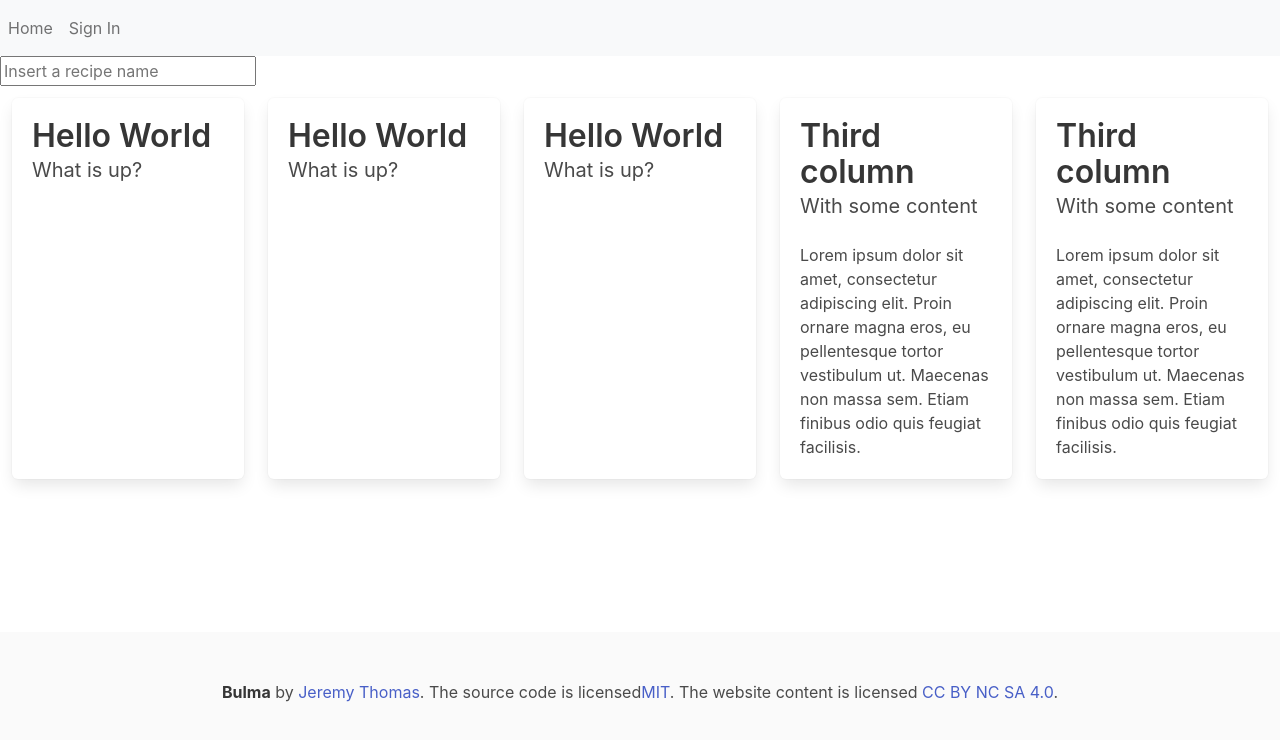
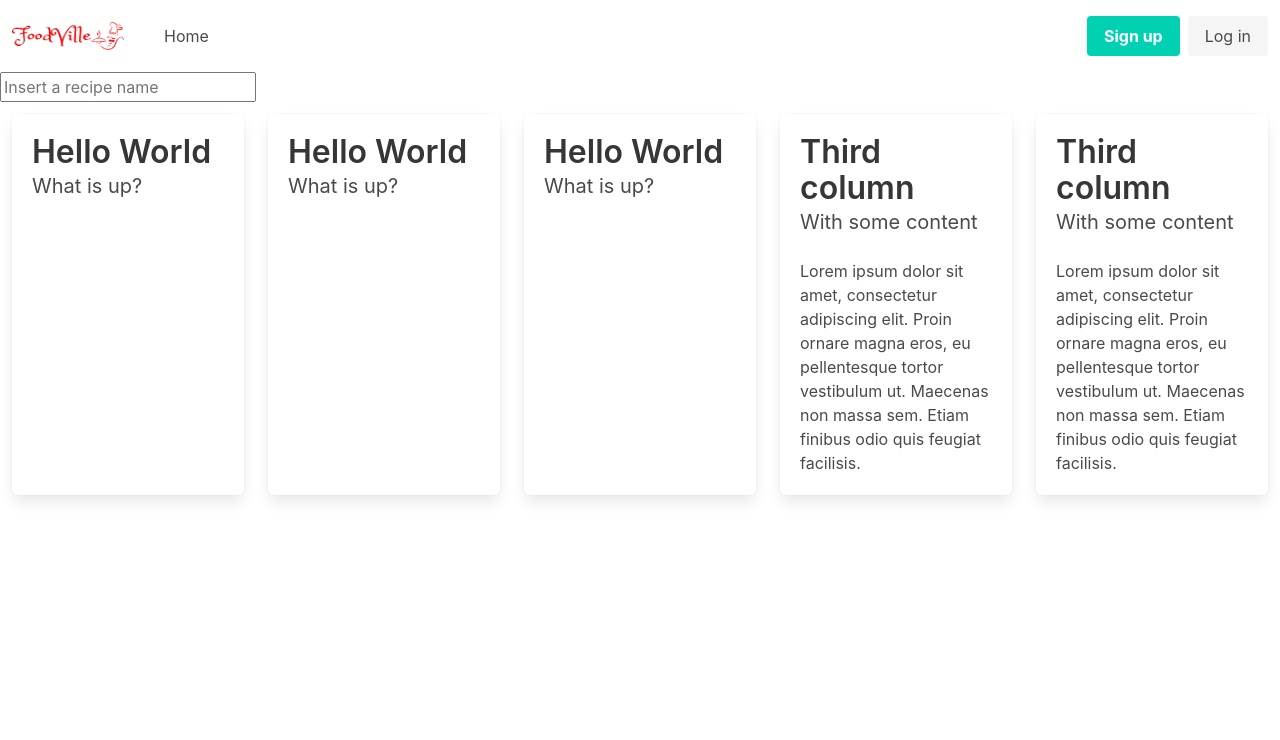
Before and after one commit to iAmKenKinoshita/FoodVille, a React (Create React App) app: page / in a window 1280 px wide. Shown: the top 740 px of the page. Built offline with nearby package versions, Linux system fonts and the light colour scheme.

Commit message:
chore: initial setUp for logIn page

```diff
--- a/src/App.js
+++ b/src/App.js
@@ -11,6 +11,7 @@ import Navbar from "./pages/NavBar";
 import Homepage from "./pages/homepage/Homepage";
 import Footer from "./pages/Footer";
 import Recipe from "./pages/userRecipe/Recipe";
+import SignIn from "./pages/user/SignIn";
 import User from "./pages/user/User";
 
 function App() {
@@ -54,9 +55,20 @@ function App() {
 					path="/"
 					element={
 						<>
-							<Navbar />
+							<Navbar user={user} />
 							<Homepage />
-							<Footer />
+							{/* <Footer /> */}
+						</>
+					}
+				/>
+				<Route
+					exact
+					path="/signIn"
+					element={
+						<>
+							{/* <Navbar /> */}
+							<SignIn />
+							{/* <Footer /> */}
 						</>
 					}
 				/>
--- a/src/pages/NavBar.jsx
+++ b/src/pages/NavBar.jsx
@@ -1,53 +1,116 @@
 import React, { useEffect } from "react";
+import { useNavigate } from "react-router-dom";
 
 //Bootstrap
 import Container from "react-bootstrap/Container";
 import Nav from "react-bootstrap/Nav";
 import Navbar from "react-bootstrap/Navbar";
 
+//Logo
+import FVLogo from "../images/FoodVille.png";
+
 export default function NavigationBar(props) {
-	const { setCurrentView } = props;
+	const navigate = useNavigate();
+	const { user } = props;
+	console.log("Reloaded");
 
-	const loggedIn = localStorage.getItem("user");
+	// const loggedIn = localStorage.getItem("user");
 
-	useEffect(() => {}, [loggedIn]);
+	// useEffect(() => {}, [loggedIn]);
 
 	return (
+		// <>
+		// 	<Navbar bg="light" variant="light">
+		// 		<Nav className="me-auto">
+		// 			<Nav.Link
+		// 				href="#home"
+		// 				onClick={() => {
+		// 					setCurrentView("home");
+		// 				}}
+		// 			>
+		// 				Home
+		// 			</Nav.Link>
+		// 			{loggedIn === null ? (
+		// 				""
+		// 			) : (
+		// 				<Nav.Link
+		// 					href="#myrecipes"
+		// 					onClick={() => {
+		// 						setCurrentView("recipes");
+		// 					}}
+		// 				>
+		// 					My Recipes
+		// 				</Nav.Link>
+		// 			)}
+
+		// 			<Nav.Link
+		// 				href="#user"
+		// 				onClick={() => {
+		// 					setCurrentView("user");
+		// 				}}
+		// 			>
+		// 				{loggedIn === null ? "Sign In" : "My Account"}
+		// 			</Nav.Link>
+		// 		</Nav>
+		// 		{/* </Container> */}
+		// 	</Navbar>
+		// </>
+
+		//New Code
+
 		<>
-			<Navbar bg="light" variant="light">
-				<Nav className="me-auto">
-					<Nav.Link
-						href="#home"
-						onClick={() => {
-							setCurrentView("home");
-						}}
+			<nav class="navbar" role="navigation" aria-label="main navigation">
+				<div class="navbar-brand">
+					<a class="navbar-item" onClick={() => navigate("/")}>
+						<img src={FVLogo} width="112" height="28" />
+					</a>
+
+					<a
+						role="button"
+						class="navbar-burger"
+						aria-label="menu"
+						aria-expanded="false"
+						data-target="navbarBasicExample"
 					>
-						Home
-					</Nav.Link>
-					{loggedIn === null ? (
-						""
-					) : (
-						<Nav.Link
-							href="#myrecipes"
-							onClick={() => {
-								setCurrentView("recipes");
-							}}
-						>
-							My Recipes
-						</Nav.Link>
-					)}
+						<span aria-hidden="true"></span>
+						<span aria-hidden="true"></span>
+						<span aria-hidden="true"></span>
+					</a>
+				</div>
 
-					<Nav.Link
-						href="#user"
-						onClick={() => {
-							setCurrentView("user");
-						}}
-					>
-						{loggedIn === null ? "Sign In" : "My Account"}
-					</Nav.Link>
-				</Nav>
-				{/* </Container> */}
-			</Navbar>
+				<div id="navbarBasicExample" class="navbar-menu">
+					<div class="navbar-start">
+						<a class="navbar-item">Home</a>
+
+						{user === true ? <a class="navbar-item">Recipes</a> : ""}
+
+						{/* <div class="navbar-item has-dropdown is-hoverable">
+							<a class="navbar-link">More</a>
+
+							<div class="navbar-dropdown">
+								<a class="navbar-item">About</a>
+								<a class="navbar-item">Jobs</a>
+								<a class="navbar-item">Contact</a>
+								<hr class="navbar-divider" />
+								<a class="navbar-item">Report an issue</a>
+							</div>
+						</div> */}
+					</div>
+
+					<div class="navbar-end">
+						<div class="navbar-item">
+							<div class="buttons">
+								<a class="button is-primary">
+									<strong>Sign up</strong>
+								</a>
+								<a class="button is-light" onClick={() => navigate("/signIn")}>
+									Log in
+								</a>
+							</div>
+						</div>
+					</div>
+				</div>
+			</nav>
 		</>
 	);
 }
--- a/src/pages/homepage/Homepage.jsx
+++ b/src/pages/homepage/Homepage.jsx
@@ -38,6 +38,7 @@ export default function Homepage(props) {
 
 	return (
 		<>
+			<div className="homepage-container">
 				<div>
 					<form
 						onSubmit={() => {
@@ -98,6 +99,7 @@ export default function Homepage(props) {
 						</article>
 					</div>
 				</div>
+			</div>
 		</>
 	);
 }
--- a/src/pages/user/LogIn.js
+++ /dev/null
@@ -1,84 +0,0 @@
-// import "../../styles/User.css";
-import "bootstrap/dist/css/bootstrap.min.css";
-import { useRef, useState, useEffect } from "react";
-import AuthService from "./utils/auth.service";
-
-//Styling
-import Container from "react-bootstrap/Container";
-import Form from "react-bootstrap/Form";
-import Button from "react-bootstrap/Button";
-
-const Login = (props) => {
-	const { user, setUser, setLoginView, setCurrentView } = props;
-
-	const [email, setEmail] = useState("");
-	const [password, setPassword] = useState("");
-	const [err, setErr] = useState("");
-
-	return (
-		<>
-			<Container className="login">
-				<h1>Log in</h1>
-				<Form>
-					<Form.Group className="mb-3">
-						<Form.Label className="form-label">Email address</Form.Label>
-						<Form.Control
-							type="email"
-							placeholder="Enter your email address"
-							onChange={(e) => {
-								setEmail(e.target.value);
-							}}
-						/>
-						<Form.Text className="text-muted"></Form.Text>
-					</Form.Group>
-
-					<Form.Group className="mb-3" controlId="formBasicPassword">
-						<Form.Label className="form-label">Password</Form.Label>
-						<Form.Control
-							type="password"
-							placeholder="Password"
-							onChange={(e) => {
-								setPassword(e.target.value);
-							}}
-						/>
-					</Form.Group>
-
-					<Button
-						className="button"
-						variant="primary"
-						type="submit"
-						onClick={async () => {
-							await AuthService.login(email, password).then((res) => {
-								AuthService.getUserData(res.accessToken).then((res) => {
-									localStorage.setItem("userData", JSON.stringify(res));
-									if (err === "") {
-										setCurrentView("home");
-										// setLoginView("profile");
-									}
-								});
-							});
-						}}
-					>
-						Log in
-					</Button>
-
-					<br />
-					<div id="signup-div">
-						<Form.Label>Don't have an account?</Form.Label>
-						<Button
-							id="signup"
-							variant="link"
-							onClick={() => {
-								setLoginView("registration");
-							}}
-						>
-							Sign up
-						</Button>
-					</div>
-				</Form>
-			</Container>
-		</>
-	);
-};
-
-export default Login;
--- /dev/null
+++ b/src/pages/user/SignIn.jsx
@@ -0,0 +1,143 @@
+// import "../../styles/User.css";
+
+import { useRef, useState, useEffect } from "react";
+import AuthService from "./utils/auth.service";
+
+//Styling
+import "bootstrap/dist/css/bootstrap.min.css";
+import "../../styles/pages/_signInUp.scss";
+
+//Image
+import SideImage from "../../images/LogIn.png";
+import Logo from "../../images/FoodVille.png";
+
+//Boostrap
+import Container from "react-bootstrap/Container";
+import Form from "react-bootstrap/Form";
+import Button from "react-bootstrap/Button";
+
+//Log In Image
+
+const Login = (props) => {
+	const { user, setUser, setLoginView, setCurrentView } = props;
+	console.log(user);
+
+	const [email, setEmail] = useState("");
+	const [password, setPassword] = useState("");
+	const [err, setErr] = useState("");
+
+	return (
+		// <>
+		// 	<Container className="login">
+		// 		<h1>Log in</h1>
+		// 		<Form>
+		// 			<Form.Group className="mb-3">
+		// 				<Form.Label className="form-label">Email address</Form.Label>
+		// 				<Form.Control
+		// 					type="email"
+		// 					placeholder="Enter your email address"
+		// 					onChange={(e) => {
+		// 						setEmail(e.target.value);
+		// 					}}
+		// 				/>
+		// 				<Form.Text className="text-muted"></Form.Text>
+		// 			</Form.Group>
+
+		// 			<Form.Group className="mb-3" controlId="formBasicPassword">
+		// 				<Form.Label className="form-label">Password</Form.Label>
+		// 				<Form.Control
+		// 					type="password"
+		// 					placeholder="Password"
+		// 					onChange={(e) => {
+		// 						setPassword(e.target.value);
+		// 					}}
+		// 				/>
+		// 			</Form.Group>
+
+		// 			<Button
+		// 				className="button"
+		// 				variant="primary"
+		// 				type="submit"
+		// 				onClick={async () => {
+		// 					await AuthService.login(email, password).then((res) => {
+		// 						AuthService.getUserData(res.accessToken).then((res) => {
+		// 							localStorage.setItem("userData", JSON.stringify(res));
+		// 							if (err === "") {
+		// 								setCurrentView("home");
+		// 								// setLoginView("profile");
+		// 							}
+		// 						});
+		// 					});
+		// 				}}
+		// 			>
+		// 				Log in
+		// 			</Button>
+
+		// 			<br />
+		// 			<div id="signup-div">
+		// 				<Form.Label>Don't have an account?</Form.Label>
+		// 				<Button
+		// 					id="signup"
+		// 					variant="link"
+		// 					onClick={() => {
+		// 						setLoginView("registration");
+		// 					}}
+		// 				>
+		// 					Sign up
+		// 				</Button>
+		// 			</div>
+		// 		</Form>
+		// 	</Container>
+		// </>
+
+		//New Code
+		<>
+			<div className="columns">
+				<div className="column is-6">
+					<img src={SideImage} style={{ height: "100vh" }} alt="" />
+				</div>
+				<div className="column">
+					<div className="logoContainer">
+						<figure class="image is-124x124">
+							<img src={Logo} style={{ width: "300px" }} />
+						</figure>
+					</div>
+
+					<div className="columns">
+						<form className="column is-6">
+							<div class="field">
+								<label class="label">Email address</label>
+								<div class="control">
+									<input
+										class="input"
+										type="email"
+										onChange={(e) => {
+											setEmail(e.target.value);
+										}}
+									/>
+								</div>
+							</div>
+
+							<div class="field">
+								<label class="label">Password</label>
+								<div class="control">
+									<input
+										class="input"
+										type="password"
+										onChange={(e) => {
+											setPassword(e.target.value);
+										}}
+									/>
+								</div>
+							</div>
+
+							<button class="button is-primary">Sign in</button>
+						</form>
+					</div>
+				</div>
+			</div>
+		</>
+	);
+};
+
+export default Login;
--- a/src/pages/user/User.js
+++ b/src/pages/user/User.js
@@ -4,7 +4,7 @@ import { useState, useEffect } from "react";
 
 import Container from "react-bootstrap/Container";
 
-import Login from "./LogIn";
+import Login from "./SignIn";
 import SignUp from "./SignUp";
 import Profile from "./Profile";
 
@@ -23,7 +23,6 @@ const User = (props) => {
 
 	return (
 		<>
-			<Container>
 			{loginView === "login" && (
 				<Login setLoginView={setLoginView} setCurrentView={setCurrentView} />
 			)}
@@ -31,12 +30,8 @@ const User = (props) => {
 			{loginView === "registration" && <SignUp setLoginView={setLoginView} />}
 
 			{loginView === "profile" && (
-					<Profile
-						setLoginView={setLoginView}
-						setCurrentView={setCurrentView}
-					/>
+				<Profile setLoginView={setLoginView} setCurrentView={setCurrentView} />
 			)}
-			</Container>
 		</>
 	);
 };
--- a/src/styles/pages/_homepage.scss
+++ b/src/styles/pages/_homepage.scss
@@ -2,11 +2,14 @@
 
 body {
 	height: 100vh;
+}
+
+.homepage-container {
+	height: auto;
 	display: flex;
 	flex-direction: column;
 }
-footer {
-	position: absolute;
-	bottom: 0;
-	width: 100%;
+
+.footer {
+	background-color: pink;
 }
--- /dev/null
+++ b/src/styles/pages/_signInUp.scss
@@ -0,0 +1,7 @@
+body {
+	overflow: hidden;
+}
+
+.logoContainer {
+	margin-top: 5em;
+}
```
Also changed, not shown: src/images/FoodVille.png (added), 1 other file (tests, documents, lock files or other folders). Lines whose indentation alone changed are shown as unchanged.
